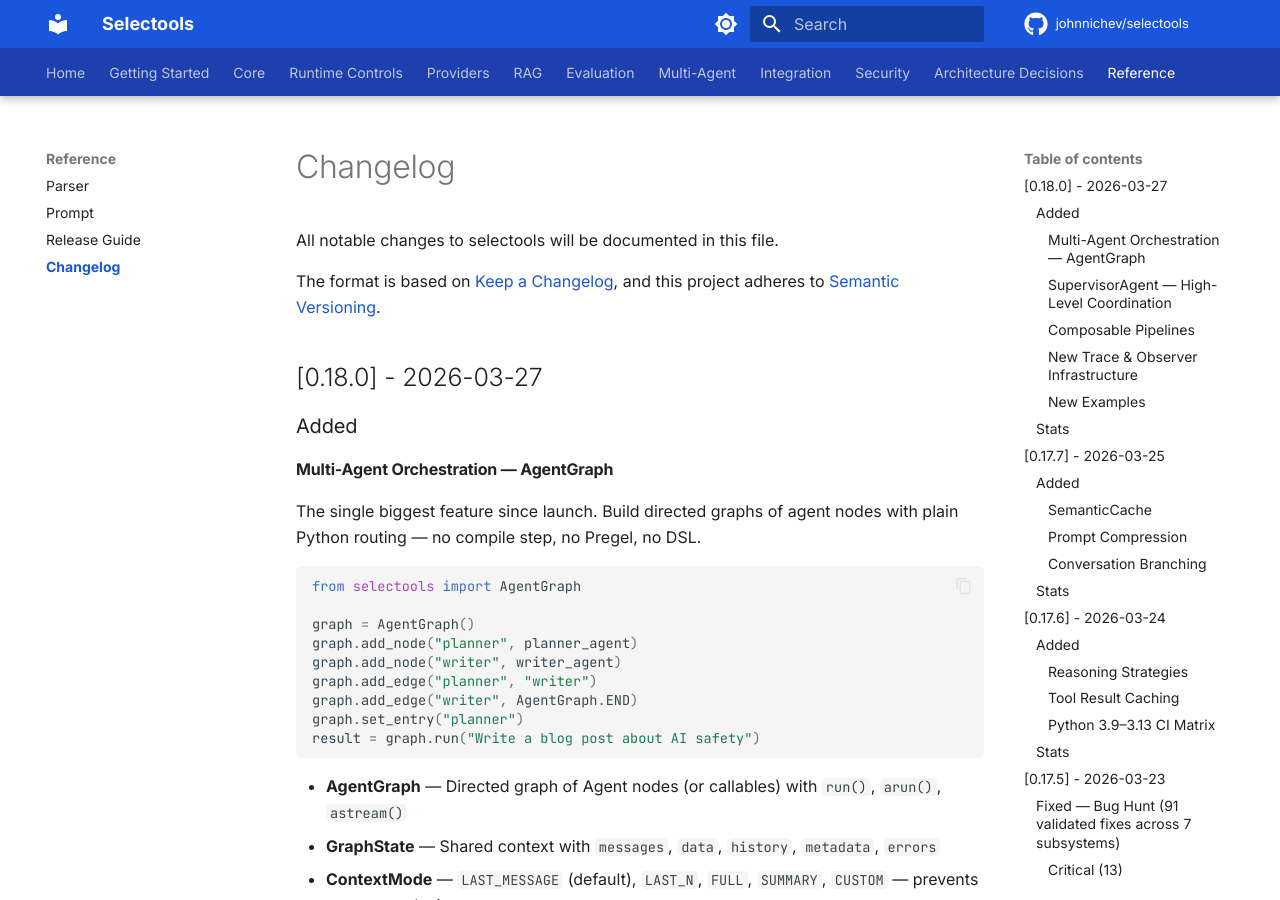
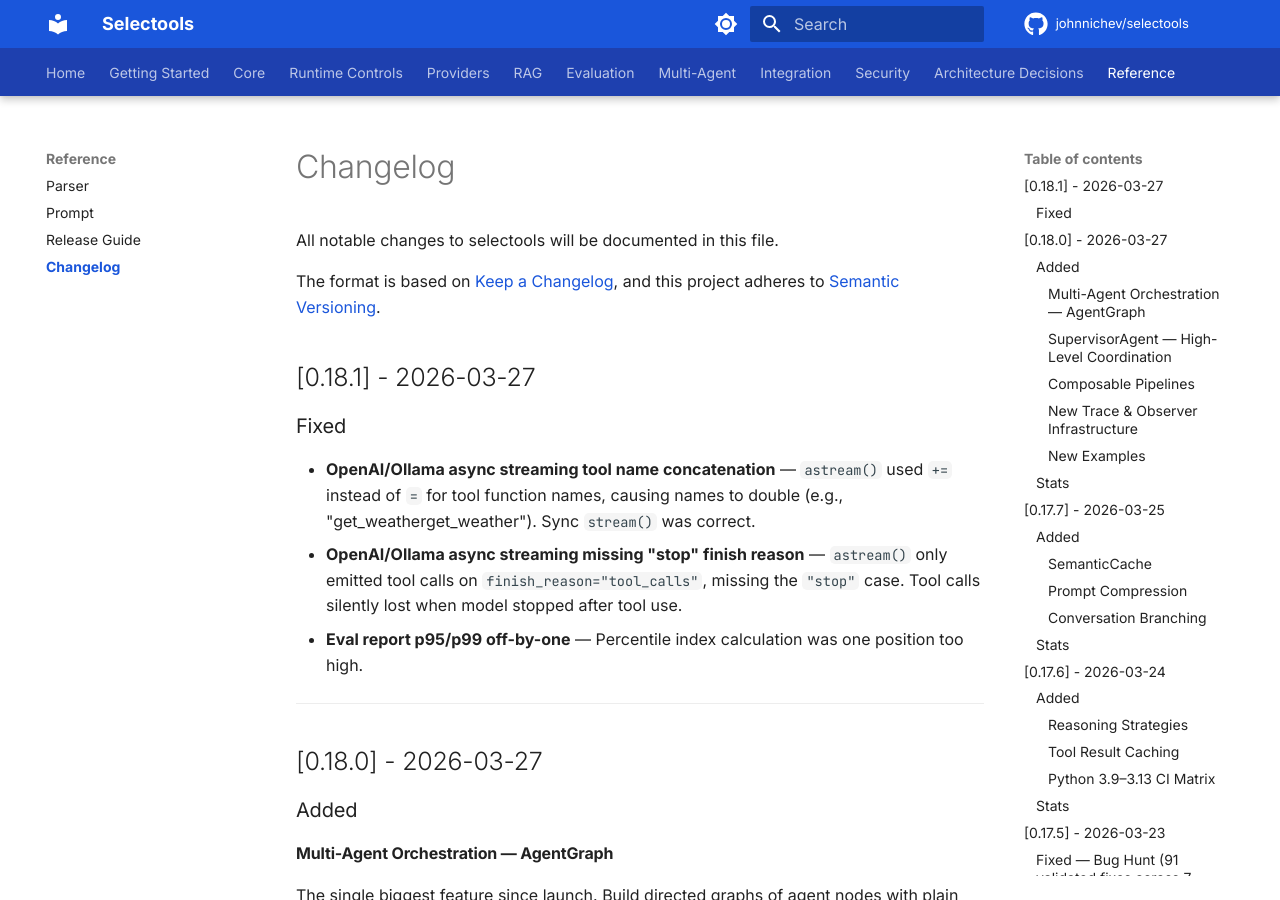
Before and after one commit to johnnichev/selectools, an MkDocs documentation site: the page built from docs/CHANGELOG.md, in a window 1280 px wide and 900 px high. Built offline with MkDocs 1.6.1 and Material for MkDocs 9.7.7, drawn with Linux system fonts in a browser that asks for light colours; comment, search, counter and statistics services are not loaded; the version menu is left out.

Commit message:
release: v0.18.1 — fix async streaming tool calls (OpenAI/Ollama)
- astream() tool name concatenation: += -> = (names doubled)
- astream() missing "stop" finish_reason (tool calls silently lost)
- Eval report p95/p99 off-by-one

```diff
--- a/docs/CHANGELOG.md
+++ b/docs/CHANGELOG.md
@@ -4,6 +4,16 @@
 
 The format is based on [Keep a Changelog](https://keepachangelog.com/en/1.0.0/),
 and this project adheres to [Semantic Versioning](https://semver.org/spec/v2.0.0.html).
+
+## [0.18.1] - 2026-03-27
+
+### Fixed
+
+- **OpenAI/Ollama async streaming tool name concatenation** — `astream()` used `+=` instead of `=` for tool function names, causing names to double (e.g., "get_weatherget_weather"). Sync `stream()` was correct.
+- **OpenAI/Ollama async streaming missing "stop" finish reason** — `astream()` only emitted tool calls on `finish_reason="tool_calls"`, missing the `"stop"` case. Tool calls silently lost when model stopped after tool use.
+- **Eval report p95/p99 off-by-one** — Percentile index calculation was one position too high.
+
+---
 
 ## [0.18.0] - 2026-03-27
 
--- a/pyproject.toml
+++ b/pyproject.toml
@@ -4,7 +4,7 @@
 
 [project]
 name = "selectools"
-version = "0.18.0"
+version = "0.18.1"
 description = "Production-ready AI agents with tool calling, structured output, execution traces, and RAG. Provider-agnostic (OpenAI, Anthropic, Gemini, Ollama) with fallback chains, batch processing, tool policies, streaming, caching, and cost tracking."
 readme = "README.md"
 requires-python = ">=3.9"
--- a/src/selectools/__init__.py
+++ b/src/selectools/__init__.py
@@ -1,6 +1,6 @@
 """Public exports for the selectools package."""
 
-__version__ = "0.18.0"
+__version__ = "0.18.1"
 
 # Import submodules (lazy loading for optional dependencies)
 from . import embeddings, evals, guardrails, models, rag, toolbox
```
Also changed, not shown: CHANGELOG.md (+10 -0 lines).
